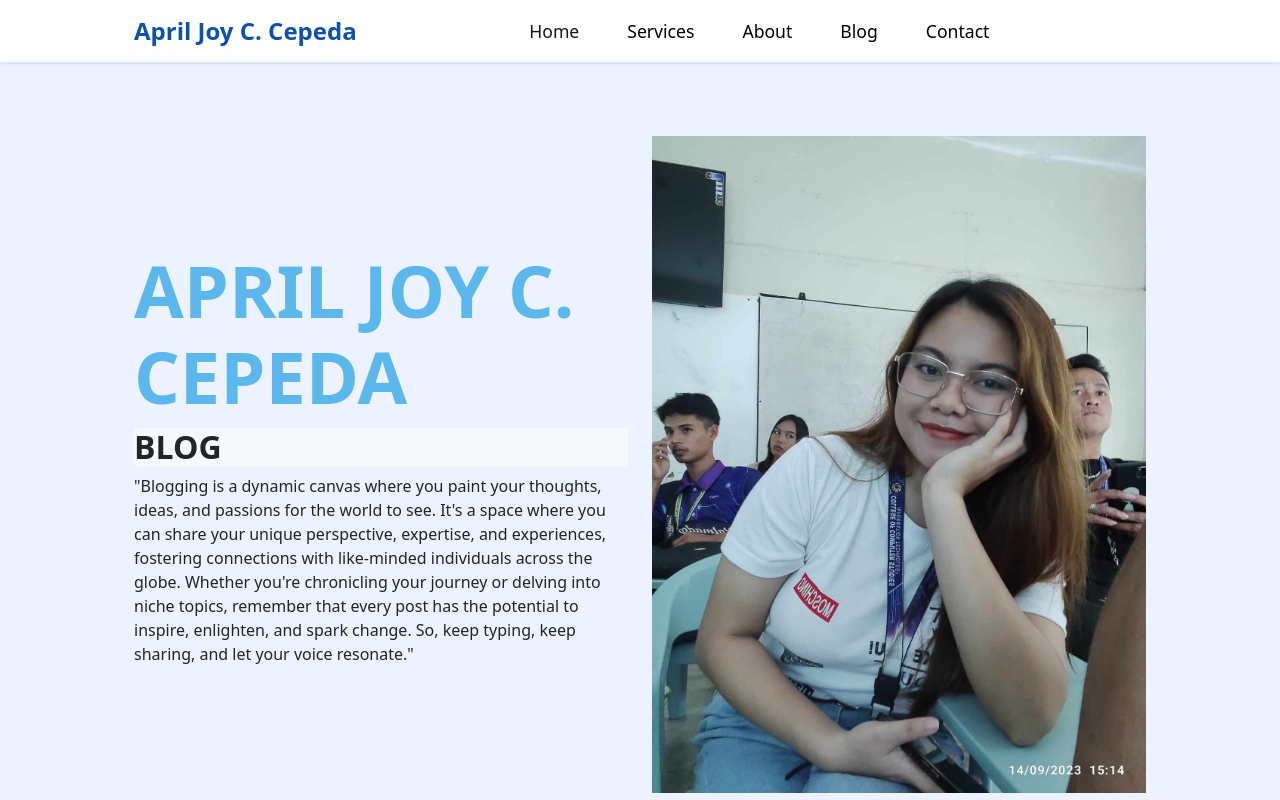
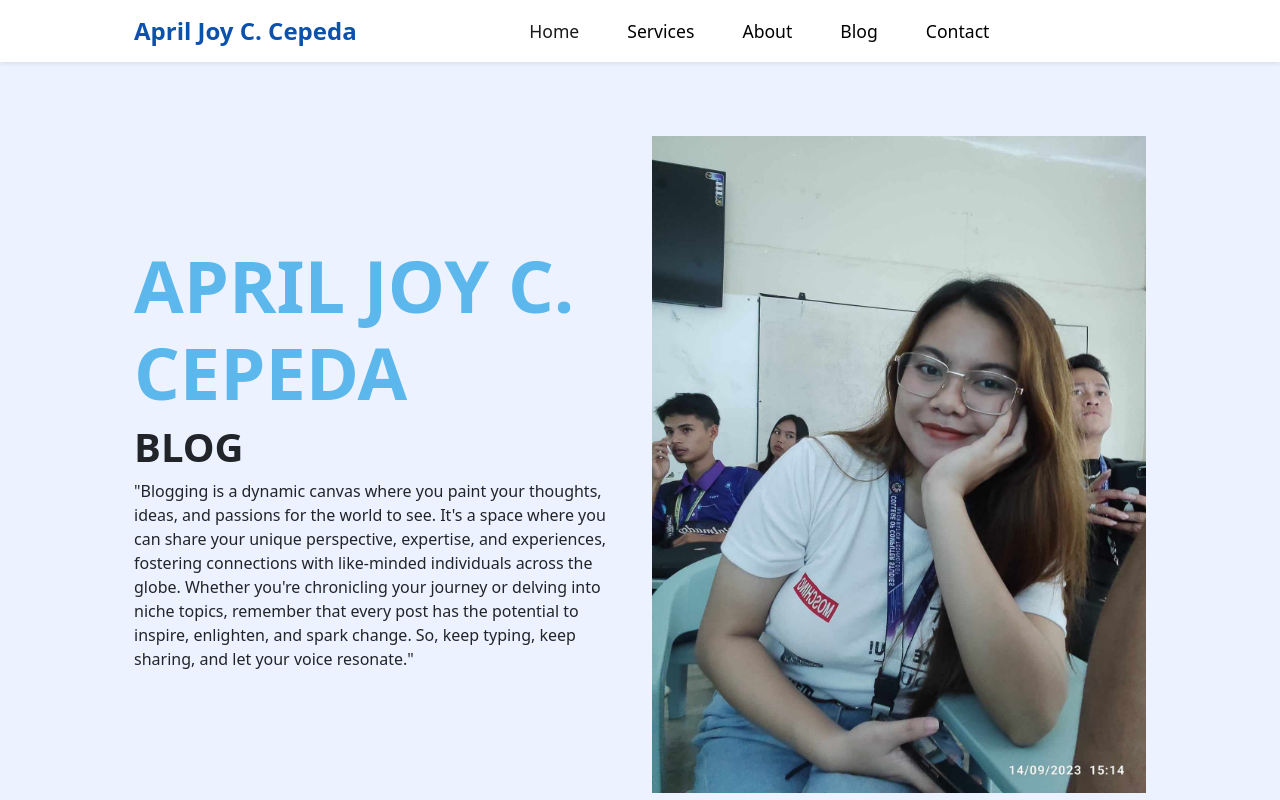
Before and after one commit to apriljcepeda/Final_Requirement.github.io, a plain HTML site: page index.html in a window 1280 px wide. Shown: the top 800 px of the page. Drawn offline with nearby package versions, Linux system fonts and the light colour scheme.

Commit message:
Update index.html

```diff
--- a/index.html
+++ b/index.html
@@ -44,7 +44,7 @@
       <div class="row align-items-center">
         <div class="col-sm-6">
           <h1 class="display-2 fw-bold" style="-webkit-text-fill-color: rgb(91, 183, 236);">APRIL JOY C. CEPEDA</h1>
-          <h2 class="fw-bold  " style="background-color: rgb(246, 249, 250);" >BLOG</h2>
+          <h1 class="fw-bold  "  >BLOG</h1>
           <p>"Blogging is a dynamic canvas where you paint your thoughts, ideas, and passions for the world to see. It's a space where you can share your unique perspective, expertise, and experiences, fostering connections with like-minded individuals across the globe. Whether you're chronicling your journey or delving into niche topics, remember that every post has the potential to inspire, enlighten, and spark change. So, keep typing, keep sharing, and let your voice resonate."
 
 
```
